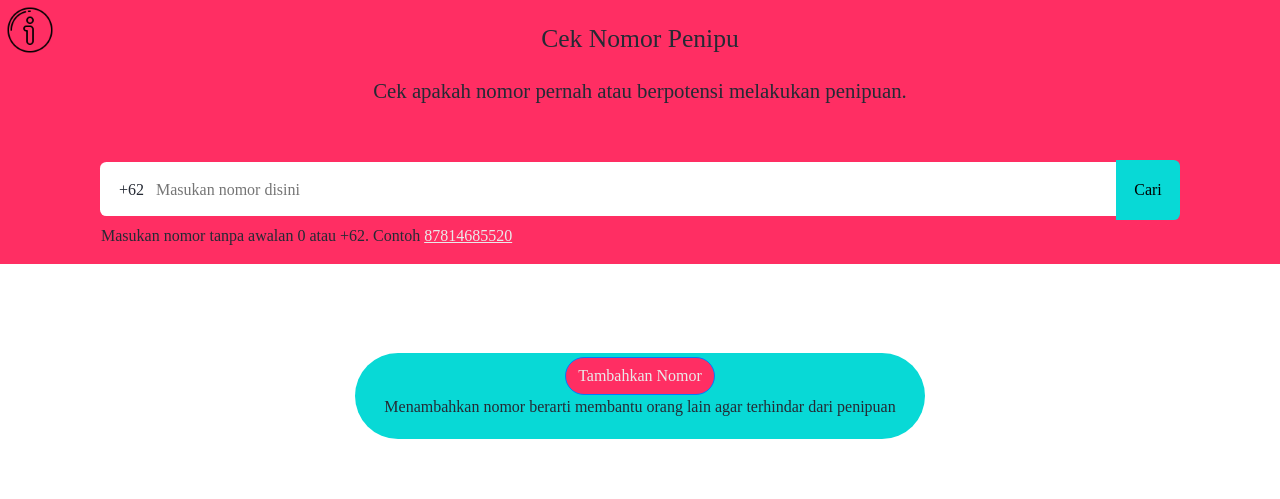
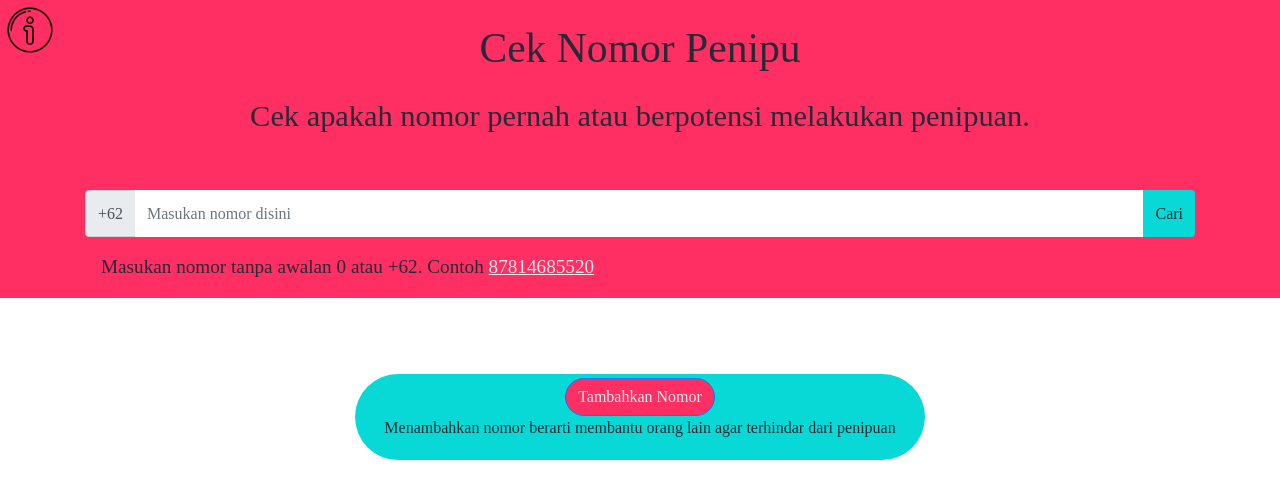
Before and after one commit to rivalarya/cek-nomor-penipu, a CodeIgniter app: page /ceknomorpenipu/ in a window 1280 px wide. Shown: the top 499 px of the page. Run offline with CodeIgniter, Linux system fonts and the light colour scheme; data that the repository does not hold is empty.

Commit message:
ganti kolom search sama choose file di page tambah pake boostrap, nambah meta di header, atur ulang css,nambah bbrapa js

```diff
--- a/application/views/index.php
+++ b/application/views/index.php
@@ -2,22 +2,27 @@
 <div class="container-fluid wave">
 	<div class="row">
 		<div class="col-sm text-center mb-3 mt-4">
-			<h1>Cek Nomor Penipu</h1>
+			<h1 class="title">Cek Nomor Penipu</h1>
 		</div>
 	</div>
 	<div class="row">
 		<div class="col-sm text-center mb-5">
-			<h3>Cek apakah nomor pernah atau berpotensi melakukan penipuan.</h3>
+			<h3 class="description">Cek apakah nomor pernah atau berpotensi melakukan penipuan.</h3>
 		</div>
 	</div>
 	<div class="row">
-		<div class="col-md text-center">
-				<span class="kode">+62
-					<input class="searchnomor ml-2" id="nomor" type="text" placeholder="Masukan nomor disini">
-				</span>
-				<button type="button" id="cari" class="btn-cari ">Cari</button>
+		<div class="col-md text-center justify-content-center">
+				<div class="container input-group mb-3">
+					<div class="input-group-prepend">
+						<span class="input-group-text kode">+62</span>
+					</div>
+					<input type="text" placeholder="Masukan nomor disini" class="form-control searchnomor">
+					<div class="input-group-append">
+						<button type="button" class="btn btn-cari">Cari</button>
+					</div>
+				</div>
 			<div class="container text-left mt-1">
-				<p class="ml-3">Masukan nomor tanpa awalan 0 atau +62. Contoh <u class="contoh">87814685520</u></p>
+				<p class="ml-3 p-contoh">Masukan nomor tanpa awalan 0 atau +62. Contoh <u class="contoh">87814685520</u></p>
 			</div>
 		</div>
 	</div>
@@ -31,7 +36,7 @@
           })</script>
 <?php endif ?>
 
-<div class="container text-center tambahkan-nomor">
+<div class="container text-center tambahkan-nomor mb-5">
 	<div class="row justify-content-center">
 		<div class="col-6 rounded-pill p-1">
 			<a class="btn btn-primary rounded-pill" href="<?= base_url('tambah'); ?>" role="button">Tambahkan Nomor</a>
--- a/application/views/templates/header.php
+++ b/application/views/templates/header.php
@@ -3,6 +3,7 @@
 <head>
 	<meta charset="UTF-8">
 	<meta name="viewport" content="width=device-width, initial-scale=1.0">
+	<meta name="description" content="Cek apakah nomor pernah atau berpotensi melakukan penipuan.">
 	<title>Cek Nomor Penipu</title>
 	<link rel="stylesheet" href="<?= base_url('assets/css/bootstrap.min.css') ?>">
 	<link rel="stylesheet" href="<?= base_url('assets/css/style.css') ?>">
--- a/assets/css/style.css
+++ b/assets/css/style.css
@@ -18,28 +18,34 @@ body {
 }
 
 /* container atas */
-input#nomor.searchnomor {
-	width: 75%;
+.title{
+	font-size: calc(2vmax + 1rem);
+}
+
+.description{
+	font-size: calc(2vmax + .3rem);
+}
+
+.p-contoh{
+	font-size: calc(1vh + .7rem);
+}
+
+.kode,
+input.searchnomor,
+.btn-cari {
+	height: calc(2vmax + 1.3rem);
+}
+
+input.searchnomor {
 	outline: none;
 	border: none;
 }
-
-.col-md.text-center {
-	display: inline;
-}
-
-.kode {
-	background-color: white;
-	padding: min(1.5%, 1.94%);
-	border-start-start-radius: .4rem;
-	border-end-start-radius: .4rem;
+input.searchnomor:focus {
+	box-shadow: none;
 }
 
 .btn-cari {
-	border-top-right-radius: .4rem;
-	border-bottom-right-radius: .4rem;
-	padding: max(18px, 10px);
-	background-color: var(--pallete2);
+	background-color: var(--pallete2)!important;
 	/* background-image: url('../img/search_white_48dp.svg');
 	background-repeat: no-repeat; */
 	outline: none;
@@ -47,7 +53,7 @@ input#nomor.searchnomor {
 }
 
 .btn-cari:hover {
-	background-color: #19bebe;
+	background-color: #12afaf!important;
 }
 
 .contoh {
@@ -55,7 +61,7 @@ input#nomor.searchnomor {
 }
 
 .container.text-center {
-	margin-top: 7%;
+	margin-top: 6%;
 }
 
 /* end */
@@ -82,6 +88,10 @@ input#nomor.searchnomor {
 /* page tambah */
 input[type="file"] {
 	margin-bottom: 60px;
+}
+
+#tambah,#hapus{
+	cursor: pointer;
 }
 
 #bukti1,
@@ -120,7 +130,11 @@ div.col-7.text-left .keterangan {
 	font-size: 1rem;
 }
 
-.row.row-cols-2.bukti-home, .bukti-semua-pelapor{
+.row.row-cols-2.bukti-home,
+.bukti-semua-pelapor,
+#thumb1,
+#thumb2,
+#thumb3 {
 	max-width: 35%;
 	cursor:zoom-in;
 }
@@ -184,6 +198,10 @@ img.about {
 	background-size: cover;
 }
 
+.custom-file{
+	/* text-align: left; */
+}
+
 /* untuk semua gambar */
 .bukti-home,
 .bukti-pelapor,
@@ -197,7 +215,7 @@ img.about {
 
 /* versi about page */
 .row.text-center.justify-content-center.versi{
-	margin: min(50%, 60%);
+	margin: 50%;
 }
 
 .row.text-center.justify-content-center.versi h1{
@@ -302,14 +320,6 @@ img.about {
 		padding: .8%;
 	}
 
-	h1 {
-		font-size: 1rem;
-	}
-
-	h3 {
-		font-size: 0.9rem;
-	}
-
 	div.col-7.text-left .tglupload,
 	.tglkejadian-pelapor {
 		font-size: 0.7rem;
@@ -348,13 +358,6 @@ img.about {
 
 /* Medium devices (tablets, 768px and up) */
 @media (min-width: 768px) {
-	h1 {
-		font-size: 1.6rem;
-	}
-
-	h3 {
-		font-size: 1.3rem;
-	}
 
 	img.profil {
 		margin-top: 6px;
--- a/assets/js/my.js
+++ b/assets/js/my.js
@@ -1,9 +1,9 @@
 $(document).ready(function () {
   let disabledOnOff = bool => {
-    $("#cari").attr("disabled", bool);
+    $(".btn-cari").attr("disabled", bool);
     //ketika tombol cari di klik, off kan sementara
     setTimeout(() => {
-      $("#cari").attr("disabled", false);
+      $(".btn-cari").attr("disabled", false);
 
     }, 900);
   }
@@ -24,13 +24,13 @@ $(document).ready(function () {
   });
 
     //ker event pas nomor contoh diklik
-    const contoh = $('.contoh')
+    const contoh = $('u.contoh')
     contoh.click(() => {
-      document.getElementById('nomor').value = 87814685520 // manual
+      $('.searchnomor').val('87814685520') // manual
     })
 
-  $('#cari').click(() => {
-    let str = $('#nomor')[0].value;
+  $('.btn-cari').click(() => {
+    let str = $('.searchnomor')[0].value;
     jmlhGambar = 0; // pengreset variabel di fungsi cariBukti
     disabledOnOff(true) // button cari disabled
     if (str == '') {
@@ -189,28 +189,33 @@ NOMOR_TELEPON.change(() => {
 
 //end script validation real-time
 
+//ketika gambar dipilih, ganti kalimat 'pilih bukti' jadi sesuai dengan nama file yg dipilih
+const gantiLabel = (e) => e.labels[0].textContent = e.files[0].name
+
 // kosongkan inputan ketika di submit
-$(`[name='kirim']`).click(() => {
 
-  $(`#formTambah`).submit();
+  $(`#formTambah`).submit(() => {
     $(`[name='kirim']`).attr('disabled', true)
     $(`[name='kirim']`).css('cursor', 'wait')
     $(`[name='kirim']`).text('Mengirim...')
     setTimeout(() => {
       $('input[type="text"],input[type="date"],input[type="file"], textarea').val('');
       $('#thumb1').attr('src', '');
+      $('#thumb2').attr('src', '');
+      $('#thumb3').attr('src', '');
 
     }, 400);
+
 })
 
   //script tambah foto
 
   // preview 1
-  const bukti1 = document.getElementById('bukti1')
-  const thumb1 = document.getElementById('thumb1')
-    bukti1.addEventListener("change", function() {
-      const file = bukti1.files[0]
-      thumb1.src = URL.createObjectURL(file)
+  const bukti1 = $('#bukti1')
+  const thumb1 = $('#thumb1')
+    $('#bukti1').change(function() {
+      const file = bukti1[0].files[0]
+      thumb1.attr({ 'href': URL.createObjectURL(file), 'src': URL.createObjectURL(file)})
     });
 
     // variabel ker nentuken jumlah foto
@@ -220,21 +225,23 @@ $(`[name='kirim']`).click(() => {
 
           no++;
 
-        let baru = $(`<div class='form-inline justify-content-around border mt-3 mb-3'>
-                          <input type='file' class='form-control col-4' name='bukti${no}' id='bukti${no}' required>
-                          <img id='thumb${no}'  class='bukti col-7' src=''/>
+        let baru = $(`<div class="form-inline justify-content-around border p-1 mt-3 mb-3">
+                    <div class="custom-file col-5">
+                        <input type="file" class="custom-file-input" name='bukti${no}' id='bukti${no}' onchange="gantiLabel(this)" required>
+                        <label class="custom-file-label justify-content-start" for="bukti${no}">Pilih bukti...</label>
+                    </div>
+                    <img id='thumb${no}' data-featherlight="image" class="bukti col-7" src=""/>
                     <span id="hapus" class="badge badge-danger w-auto p-2" onclick="hapusfoto(this)"> Hapus </span>
-                      </div> `);
+                </div>`);
         $("#tambahbukti").before(baru);
 
       //preview
-          const bukti = document.getElementById(`bukti${no}`)
-          const thumb = document.getElementById(`thumb${no}`)
-          bukti.addEventListener("change", function() {
-          const file = bukti.files[0]
-              thumb.src = URL.createObjectURL(file)
+      const bukti = $(`#bukti${no}`)
+      const thumb = $(`#thumb${no}`)
+       bukti.change(function() {
+          const file = bukti[0].files[0]
+          thumb.attr({ 'href': URL.createObjectURL(file), 'src': URL.createObjectURL(file)})
         });
-
 
       });
 
@@ -254,11 +261,11 @@ $(`[name='kirim']`).click(() => {
 
 function hapusfoto(e) {
 
-      if($(e)[0].parentNode.firstElementChild.name == 'bukti2' && $('#bukti3')[0] != null){
+      if(e.parentNode.firstElementChild.firstElementChild.name == 'bukti2' && $('#bukti3')[0] != null){
 
-          const ganti = 'bukti2'
-          $('#bukti3')[0].name = ganti
-          $('#bukti3')[0].attributes.id.value = ganti
+        $('#bukti3')[0].labels[0].attributes.for.nodeValue = 'bukti2'
+        $('#bukti3')[0].name = 'bukti2'
+        $('#bukti3')[0].attributes.id.value = 'bukti2'
         $('#thumb3')[0].attributes.id.value = 'thumb2'
 
       }
```
Also changed, not shown: application/views/tambah.php (+8 -5 lines). Lines whose indentation alone changed are shown as unchanged.
